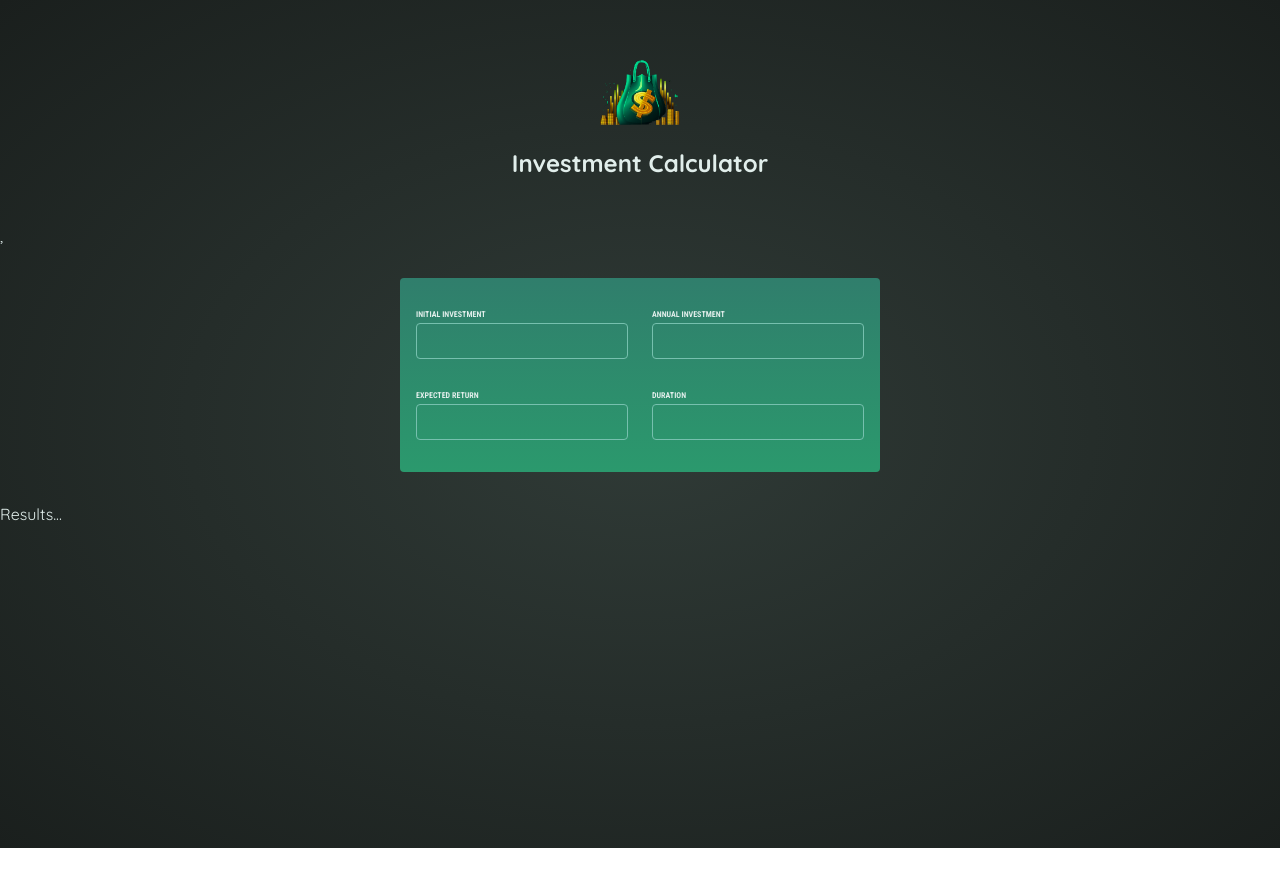
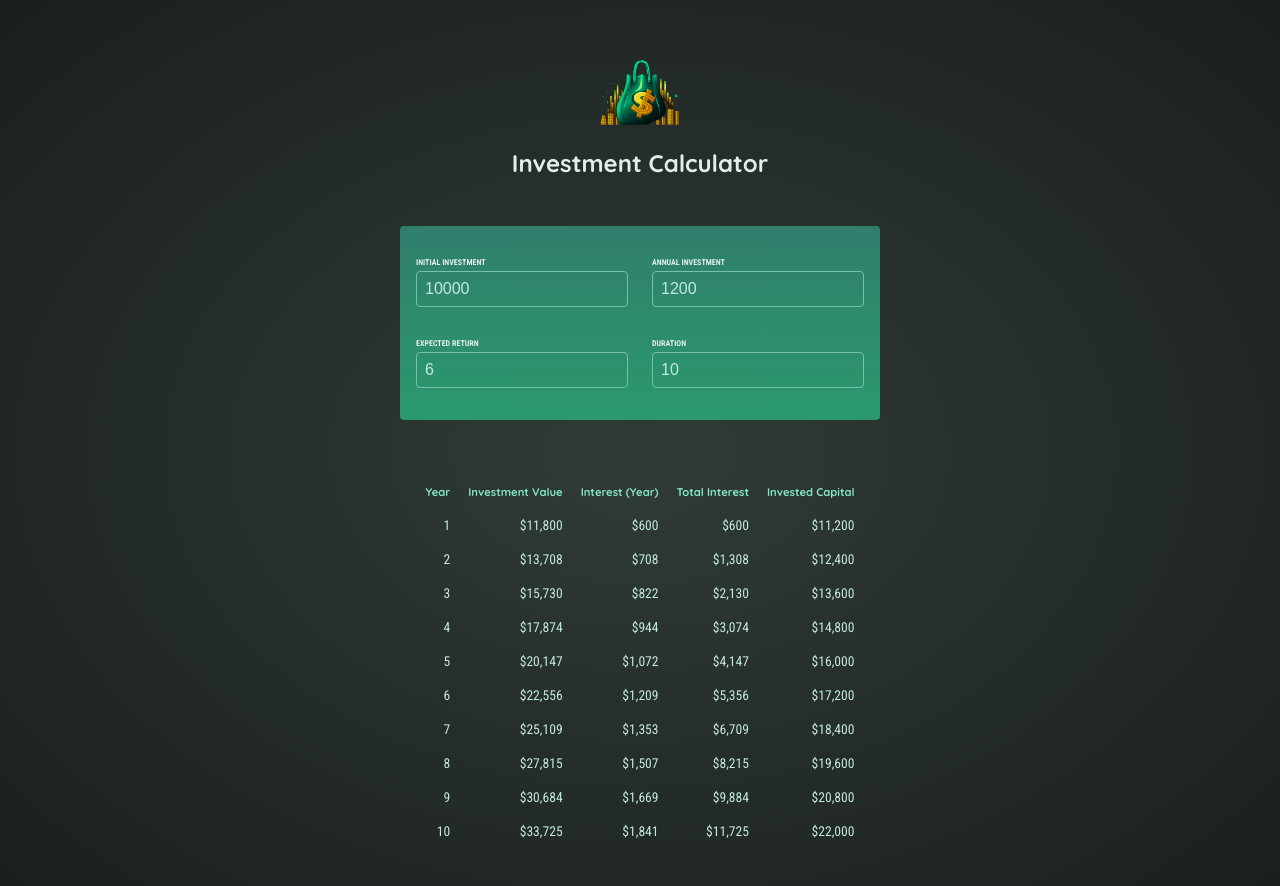
Before and after one commit to ASOkure/investment-webapp, a React (Vite) app: page / in a window 1280 px wide. Shown: the top 886 px of the page. Before the commit the page ends 848 px from the top, so only its background shows below. Built offline with nearby package versions, Linux system fonts and the light colour scheme.

Commit message:
implement table to display results

```diff
--- a/src/App.jsx
+++ b/src/App.jsx
@@ -1,37 +1,33 @@
+import { useState } from 'react';
+
 import Header from './components/Header.jsx';
-import UserInput from "./components/UserInput";
-import {useState} from "react";
-import Results from "./components/Results";
+import UserInput from './components/UserInput.jsx';
+import Results from './components/Results.jsx';
+
 function App() {
-
-    const  [userInput, setUserInput] = useState({
-
-        initialInvestment : 10000,
-        annualInvestment:  1200,
-        expectedReturn : 6,
-        duration : 10,
+    const [userInput, setUserInput] = useState({
+        initialInvestment: 10000,
+        annualInvestment: 1200,
+        expectedReturn: 6,
+        duration: 10,
     });
 
-    function  handleChange( inputIdentifier, newValue){
+    function handleChange(inputIdentifier, newValue) {
+        setUserInput((prevUserInput) => {
+            return {
+                ...prevUserInput,
+                [inputIdentifier]: +newValue,
+            };
+        });
+    }
 
-        setUserInput(previousInput => {
-
-            return {
-                ...previousInput,
-                [inputIdentifier] : newValue,
-            };
-        })
-
-
-    }
-  return (
-      <>
-        <Header/>,
-      <UserInput userInput={userInput} onChange={handleChange}/>
-          <Results input={userInput}/>
-      </>
-
-  )
+    return (
+        <>
+            <Header />
+            <UserInput userInput={userInput} onChange={handleChange} />
+            <Results input={userInput} />
+        </>
+    );
 }
 
-export default App
+export default App;
--- a/src/components/Results.jsx
+++ b/src/components/Results.jsx
@@ -1,5 +1,41 @@
-export  default  function Results({input}){
+import { calculateInvestmentResults, formatter } from '../util/investment.js';
+export default function Results({ input }) {
+    const resultsData = calculateInvestmentResults(input);
+    const initialInvestment =
+        resultsData[0].valueEndOfYear -
+        resultsData[0].interest -
+        resultsData[0].annualInvestment;
 
-    console.log(input);
-    return <p>Results...</p>
+    return (
+        <table id="result">
+            <thead>
+            <tr>
+                <th>Year</th>
+                <th>Investment Value</th>
+                <th>Interest (Year)</th>
+                <th>Total Interest</th>
+                <th>Invested Capital</th>
+            </tr>
+            </thead>
+            <tbody>
+            {resultsData.map((yearData) => {
+                const totalInterest =
+                    yearData.valueEndOfYear -
+                    yearData.annualInvestment * yearData.year -
+                    initialInvestment;
+                const totalAmountInvested = yearData.valueEndOfYear - totalInterest;
+
+                return (
+                    <tr key={yearData.year}>
+                        <td>{yearData.year}</td>
+                        <td>{formatter.format(yearData.valueEndOfYear)}</td>
+                        <td>{formatter.format(yearData.interest)}</td>
+                        <td>{formatter.format(totalInterest)}</td>
+                        <td>{formatter.format(totalAmountInvested)}</td>
+                    </tr>
+                );
+            })}
+            </tbody>
+        </table>
+    );
 }
--- a/src/components/UserInput.jsx
+++ b/src/components/UserInput.jsx
@@ -1,40 +1,52 @@
-
-
-export default  function UserInput(onChange, userInput){
-
-    return <section id= "user-input">
- <div className= "input-group">
+export default function UserInput({ onChange, userInput }) {
+    return (
+        <section id="user-input">
+            <div className="input-group">
                 <p>
-     <label> Initial Investment</label>
-
-     <input type="number" required={true} value={userInput.initialInvestment} onChange={(event)=> onChange('initialInvestment', event.target.value)}/>
+                    <label>Initial Investment</label>
+                    <input
+                        type="number"
+                        required
+                        value={userInput.initialInvestment}
+                        onChange={(event) =>
+                            onChange('initialInvestment', event.target.value)
+                        }
+                    />
                 </p>
-
                 <p>
-         <label> Annual Investment</label>
-
-         <input type="number" required={true} value={userInput.annualInvestment} onChange={(event)=> onChange('annualInvestment', event.target.value)}/>
+                    <label>Annual Investment</label>
+                    <input
+                        type="number"
+                        required
+                        value={userInput.annualInvestment}
+                        onChange={(event) =>
+                            onChange('annualInvestment', event.target.value)
+                        }
+                    />
                 </p>
-
             </div>
-
-        <div className= "input-group">
+            <div className="input-group">
                 <p>
-                <label> Expected Return</label>
-
-                <input type="number" required={true} value={userInput.expectedReturn} onChange={(event)=> onChange('expectedReturn', event.target.value)}/>
+                    <label>Expected Return</label>
+                    <input
+                        type="number"
+                        required
+                        value={userInput.expectedReturn}
+                        onChange={(event) =>
+                            onChange('expectedReturn', event.target.value)
+                        }
+                    />
                 </p>
-
                 <p>
-                <label> Duration</label>
-
-                <input type="number" required={true} value={userInput.duration} onChange={(event)=> onChange('duration', event.target.value)}/>
+                    <label>Duration</label>
+                    <input
+                        type="number"
+                        required
+                        value={userInput.duration}
+                        onChange={(event) => onChange('duration', event.target.value)}
+                    />
                 </p>
-
             </div>
-
-
-
-
         </section>
+    );
 }
```
Lines whose indentation alone changed are shown as unchanged.
